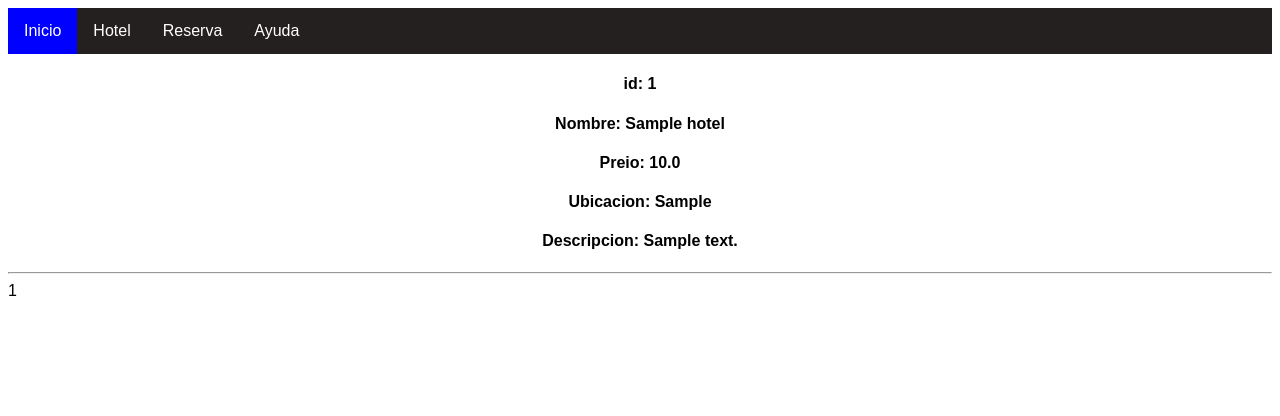
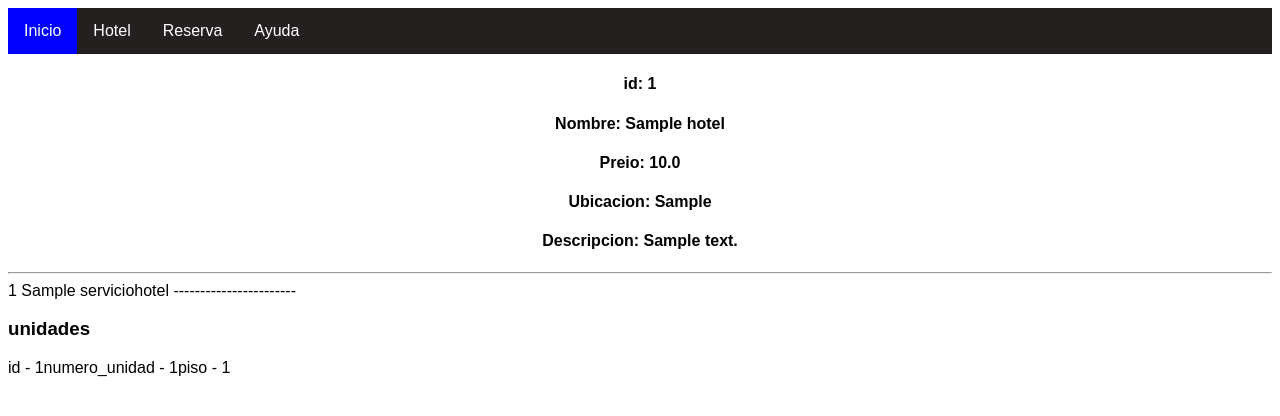
Before and after one commit to yrimar8800/OperadoraTurustica, a Django app: page /hotel/detalle/1/ in a window 1280 px wide. Shown: the top 416 px of the page. Run offline with Django 4.2, Linux system fonts and the light colour scheme; tables that the repository leaves empty hold one stand-in row (values such as "Sample post").

Commit message:
agregue al detatlle de hotel la lista de las unidades al cual corresponde

```diff
--- a/apps/hotel/views.py
+++ b/apps/hotel/views.py
@@ -17,8 +17,11 @@ class HotelDetalle(DetailView):
     context_object_name = 'hotel'
 
     def get_context_data(self, **kwargs):
-        context = super(HotelDetalle, self).get_context_data()
-        context['unidad'] = Unidad.objects.all()
+        context = super().get_context_data(**kwargs)
+        hotel = Hotel.objects.get(pk=self.object.pk)
+        context['hotel'] = hotel
+        context['unidades'] = Unidad.objects.filter(hotel__pk=hotel.pk)
+        context['servicios'] = ServicioHotel.objects.filter(hotel__pk=hotel.pk)
         return context
 
 class HotelEditar(UpdateView):
--- a/templates/hotel/detalle.html
+++ b/templates/hotel/detalle.html
@@ -10,11 +10,27 @@
     <h4>Descripcion: {{hotel.descripcion}}</h4><tr>
 </center>
 <hr>
-{%if unidad %}
-{%for un in unidad%}
-    {{un.id}}
+{%if servicios %}
+{%for servicio in servicios%}
+    {{servicio.id}}
+    {{servicio.nombre}}
 {%endfor%}
 {%endif%}
+-----------------------
+<h3>unidades</h3>
+{%if unidades %}
+
+
+{%for unidad in unidades%}
+<ul>
+    <li>id - {{unidad.id }} </li>
+    <li>numero_unidad - {{unidad.numero_unidad }} </li>
+    <li>piso - {{unidad.piso }} </li>
+</ul>
+{%endfor%}
+
+{%endif%}
+
 {%endif%}
 
 
--- a/templates/hotel/hotel_lista.html
+++ b/templates/hotel/hotel_lista.html
@@ -31,8 +31,10 @@
             <td>{{hotel.descripcion}} </td>
             <td>
 
-                    {% for sevicio in hotel.servicio_hotel.all%}<ul>
-                    <li>{{sevicio.nombre}}</li> </ul>
+                    {% for sevicio in hotel.servicio_hotel.all%}
+                    <ul>
+                    <li>{{sevicio.nombre}}</li>
+                    </ul>
                     {%endfor%}
 
             </td>
```
